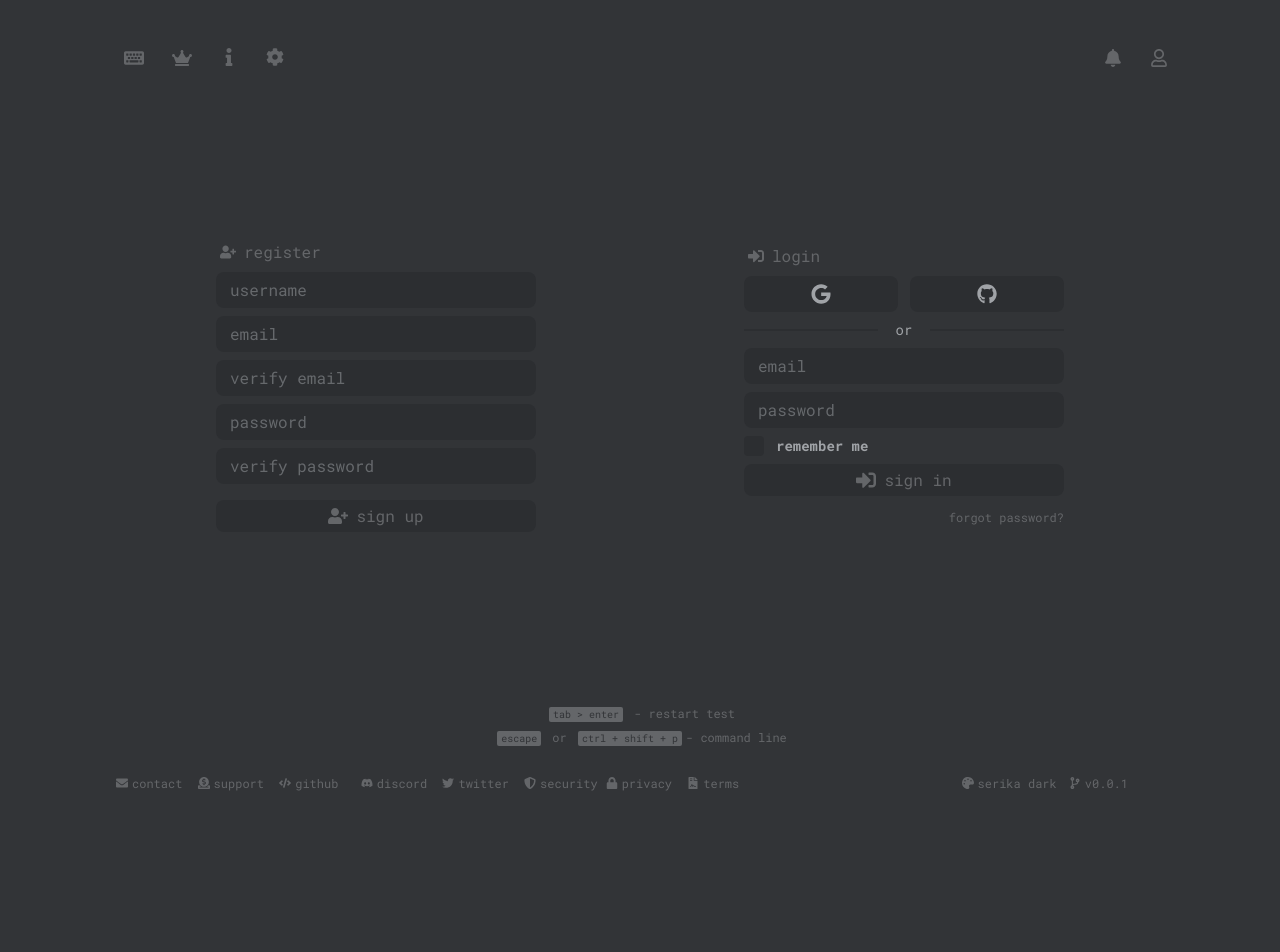
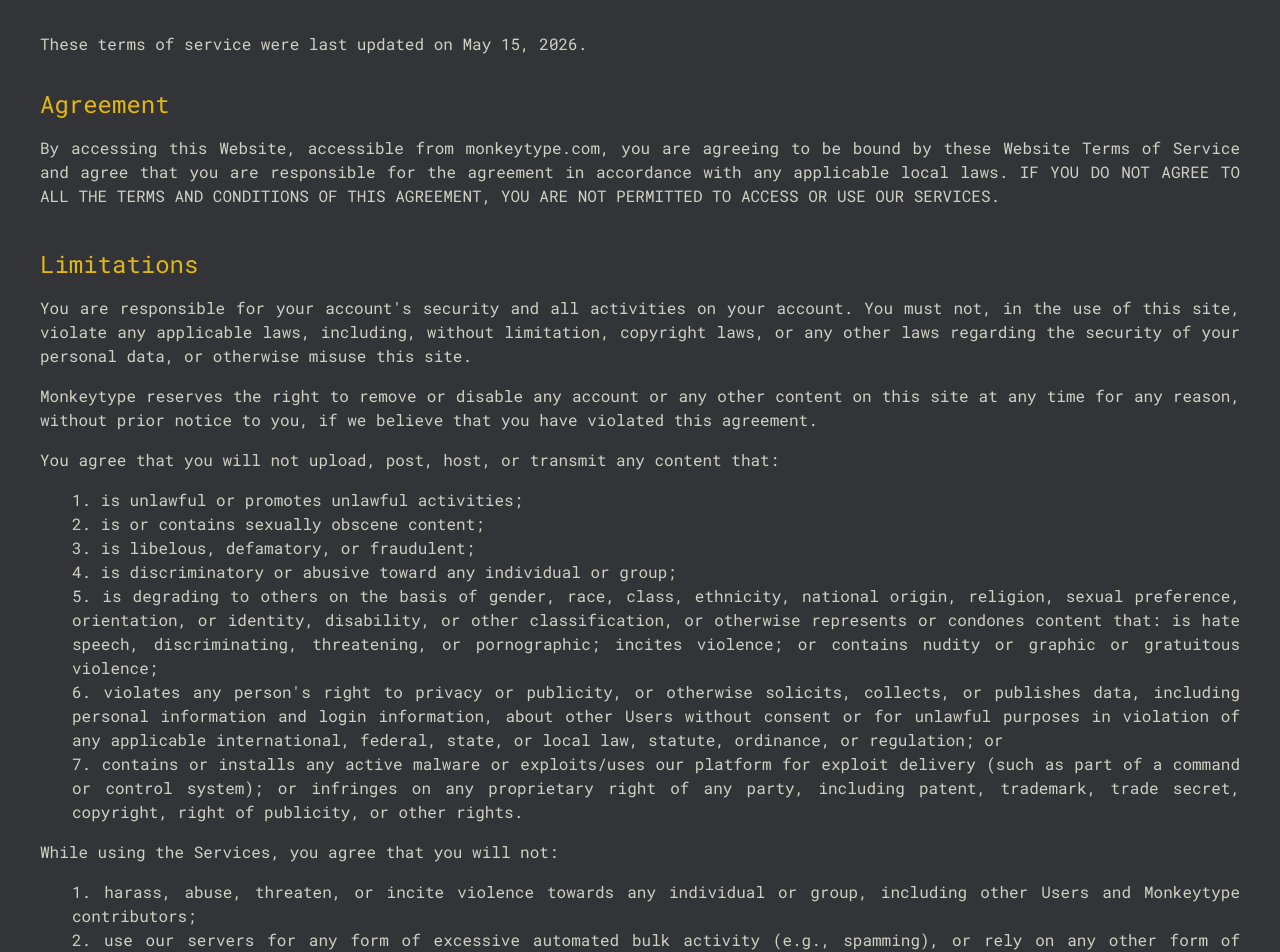
Before and after one commit to VishnuThangaraj/FizzType, a React (Vite) app in the folder client/: page / in a window 1280 px wide. Shown: the top 952 px of the page. Before the commit the page ends 800 px from the top, so only its background shows below. Built offline with nearby package versions, Linux system fonts and the light colour scheme.

Commit message:
Client | Legal | Terms of Service Added

```diff
--- a/client/src/App.jsx
+++ b/client/src/App.jsx
@@ -9,32 +9,38 @@ import "./App.scss";
 
 // Lazy Loading pages
 const AuthPage = lazy(() => import("@/features/auth/pages/AuthPage"));
+const TermsOfService = lazy(
+  () => import("@/features/legal/pages/TermsOfService"),
+);
 
 const App = () => {
   return (
-    <Routes>
-      <Route
-        path="/*"
-        element={
-          <div className="min-h-screen flex flex-col px-3 md:px-18 lg:px-28 pt-8">
-            {/* Navbar */}
-            <Navbar />
+    // <Routes>
+    //   <Route
+    //     path="/*"
+    //     element={
+    //       <div className="min-h-screen flex flex-col px-3 md:px-18 lg:px-28 pt-8">
+    //         {/* Navbar */}
+    //         <Navbar />
 
-            {/* Main Content */}
-            <main className="flex-1 flex items-center justify-center">
-              <div className="w-full">
-                <Suspense fallback={<Loader />}>
-                  <AuthPage />
-                </Suspense>
-              </div>
-            </main>
+    //         {/* Main Content */}
+    //         <main className="flex-1 flex items-center justify-center">
+    //           <div className="w-full">
+    //             <Suspense fallback={<Loader />}>
+    //               <AuthPage />
+    //             </Suspense>
+    //           </div>
+    //         </main>
 
-            {/* Footer */}
-            <Footer />
-          </div>
-        }
-      />
-    </Routes>
+    //         {/* Footer */}
+    //         <Footer />
+    //       </div>
+    //     }
+    //   />
+    // </Routes>
+    <div className="min-h-screen flex flex-col px-3 md:px-6 lg:px-10 pt-8">
+      <TermsOfService />
+    </div>
   );
 };
 
--- /dev/null
+++ b/client/src/features/legal/data/termsOfService.js
@@ -0,0 +1,40 @@
+export const termsUpdateDate = "May 15, 2026";
+
+export const termsAndConditions = [
+  {
+    title: "Agreement",
+    description:
+      "By accessing this Website, accessible from monkeytype.com, you are agreeing to be bound by these Website Terms of Service and agree that you are responsible for the agreement in accordance with any applicable local laws. IF YOU DO NOT AGREE TO ALL THE TERMS AND CONDITIONS OF THIS AGREEMENT, YOU ARE NOT PERMITTED TO ACCESS OR USE OUR SERVICES.",
+  },
+  {
+    title: "Limitations",
+    description: [
+      "You are responsible for your account's security and all activities on your account. You must not, in the use of this site, violate any applicable laws, including, without limitation, copyright laws, or any other laws regarding the security of your personal data, or otherwise misuse this site.",
+      "Monkeytype reserves the right to remove or disable any account or any other content on this site at any time for any reason, without prior notice to you, if we believe that you have violated this agreement.",
+      "You agree that you will not upload, post, host, or transmit any content that:",
+      "1. is unlawful or promotes unlawful activities;",
+      "2. is or contains sexually obscene content;",
+      "3. is libelous, defamatory, or fraudulent;",
+      "4. is discriminatory or abusive toward any individual or group;",
+      "5. is degrading to others on the basis of gender, race, class, ethnicity, national origin, religion, sexual preference, orientation, or identity, disability, or other classification, or otherwise represents or condones content that: is hate speech, discriminating, threatening, or pornographic; incites violence; or contains nudity or graphic or gratuitous violence;",
+      "6. violates any person's right to privacy or publicity, or otherwise solicits, collects, or publishes data, including personal information and login information, about other Users without consent or for unlawful purposes in violation of any applicable international, federal, state, or local law, statute, ordinance, or regulation; or",
+      "7. contains or installs any active malware or exploits/uses our platform for exploit delivery (such as part of a command or control system); or infringes on any proprietary right of any party, including patent, trademark, trade secret, copyright, right of publicity, or other rights.",
+      "While using the Services, you agree that you will not:",
+      "1. harass, abuse, threaten, or incite violence towards any individual or group, including other Users and Monkeytype contributors;",
+      "2. use our servers for any form of excessive automated bulk activity (e.g., spamming), or rely on any other form of unsolicited advertising or solicitation through our servers or Services;",
+      "3. attempt to disrupt or tamper with our servers in ways that could a) harm our Website or Services or b) place undue burden on our servers;",
+      "4. access the Services in ways that exceed your authorization;",
+      "5. falsely impersonate any person or entity, including any of our contributors, misrepresent your identity or the site's purpose, or falsely associate yourself with Monkeytype;",
+      "6. violate the privacy of any third party, such as by posting another person's personal information without their consent;",
+      "7. access or attempt to access any service on the Services by any means other than as permitted in this Agreement, or operating the Services on any computers or accounts which you do not have permission to operate;",
+      "8. facilitate or encourage any violations of this Agreement or interfere with the operation, appearance, security, or functionality of the Services; or",
+      "9. use the Services in any manner that is harmful to minors.",
+      "Without limiting the foregoing, you will not transmit or post any content anywhere on the Services that violates any laws. Monkeytype absolutely does not tolerate engaging in activity that significantly harms our Users. We will resolve disputes in favor of protecting our Users as a whole.",
+    ],
+  },
+  {
+    title: "Privacy Policy",
+    description:
+      "If you use our Services, you must abide by our Privacy Policy. You acknowledge that you have read our Privacy Policy and understand that it sets forth how we collect, use, and store your information. If you do not agree with our Privacy Statement, then you must stop using the Services immediately. Any person, entity, or service collecting data from the Services must comply with our Privacy Statement. Misuse of any User's Personal Information is prohibited. If you collect any Personal Information from a User, you agree that you will only use the Personal Information you gather for the purpose for which the User has authorized it. You agree that you will reasonably secure any Personal Information you have gathered from the Services, and you will respond promptly to complaints, removal requests, and 'do not contact' requests from us or Users.",
+  },
+];
--- /dev/null
+++ b/client/src/features/legal/pages/TermsOfService.jsx
@@ -0,0 +1,66 @@
+import { Link } from "react-router-dom";
+import { termsAndConditions, termsUpdateDate } from "../data/termsOfService";
+
+const renderTextWithLinks = (text) => {
+  if (typeof text !== "string") return text;
+
+  const parts = text.split(/(Privacy Policy)/g);
+  return parts.map((part, i) => {
+    if (part === "Privacy Policy") {
+      return (
+        <Link
+          key={i}
+          to="/privacy"
+          className="text-quaternary underline hover:text-quinary transition-colors duration-200"
+        >
+          {part}
+        </Link>
+      );
+    }
+    return part;
+  });
+};
+
+const TermsOfService = () => {
+  return (
+    <div className="text-quinary text-m text-justify">
+      <div className="mb-8">
+        These terms of service were last updated on {termsUpdateDate}.
+      </div>
+
+      <div className="flex flex-col gap-10">
+        {termsAndConditions.map((section, sectionIdx) => (
+          <div key={sectionIdx}>
+            <h2 className="text-2xl text-accent mb-4 font-normal">
+              {section.title}
+            </h2>
+            {Array.isArray(section.description) ? (
+              <div>
+                {section.description.map((para, paraIdx) => {
+                  const isListItem = /^\d+\.\s/.test(para);
+                  const isNextListItem =
+                    paraIdx < section.description.length - 1 &&
+                    /^\d+\.\s/.test(section.description[paraIdx + 1]);
+                  const mb = isListItem && isNextListItem ? "mb-0" : "mb-4";
+
+                  return (
+                    <div
+                      key={paraIdx}
+                      className={`${isListItem ? "ml-8" : ""} ${mb}`}
+                    >
+                      {renderTextWithLinks(para)}
+                    </div>
+                  );
+                })}
+              </div>
+            ) : (
+              <div>{renderTextWithLinks(section.description)}</div>
+            )}
+          </div>
+        ))}
+      </div>
+    </div>
+  );
+};
+
+export default TermsOfService;
--- a/client/src/shared/styles/_colors.scss
+++ b/client/src/shared/styles/_colors.scss
@@ -7,3 +7,4 @@ $primary-color: #646669;
 $secondary-color: rgba(255, 255, 255, 0.916);
 $tertiary-color: #2c2e31;
 $quaternary-color: #a0a3a7;
+$quinary-color: #d1d0c5;
--- a/client/src/shared/styles/_global.scss
+++ b/client/src/shared/styles/_global.scss
@@ -61,6 +61,9 @@ body,
 .text-quaternary {
   color: $quaternary-color;
 }
+.text-quinary {
+  color: $quinary-color;
+}
 
 .logo-text {
   font-family: "Nunito Sans", sans-serif;
```
